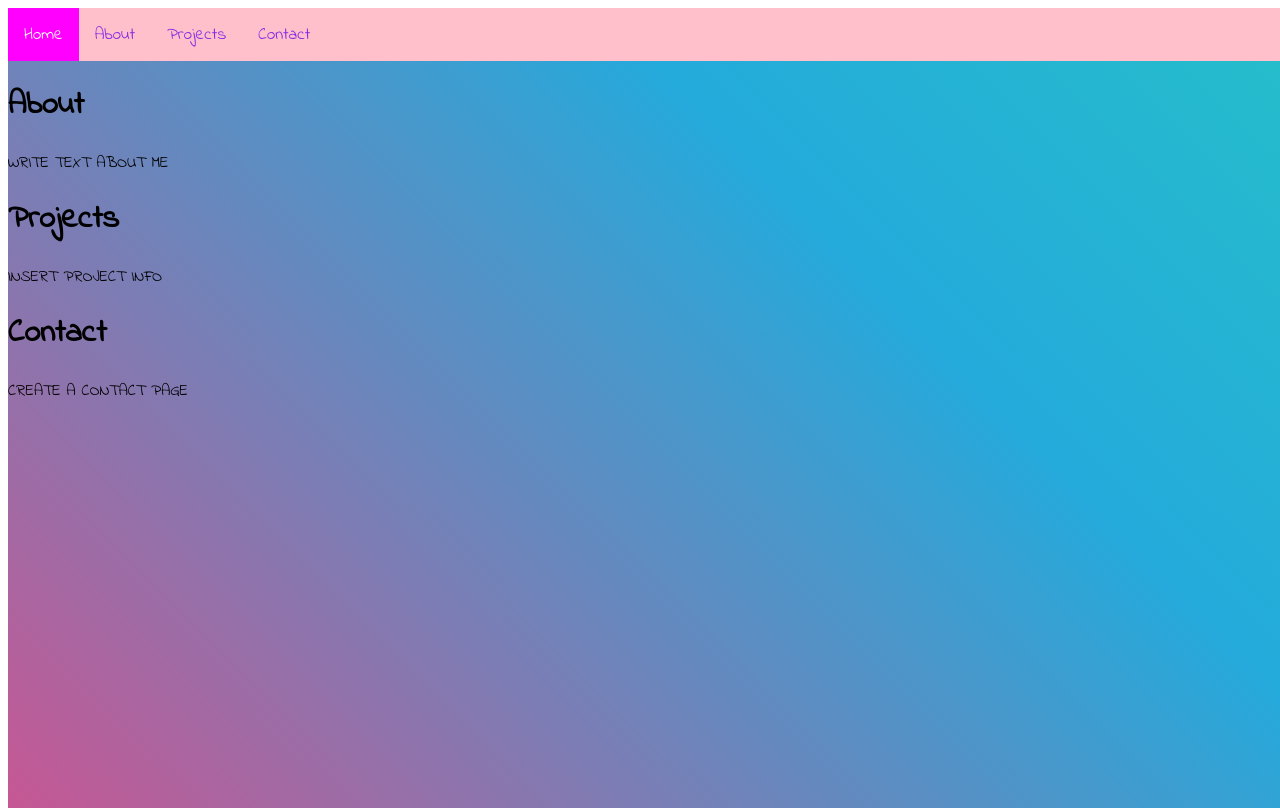
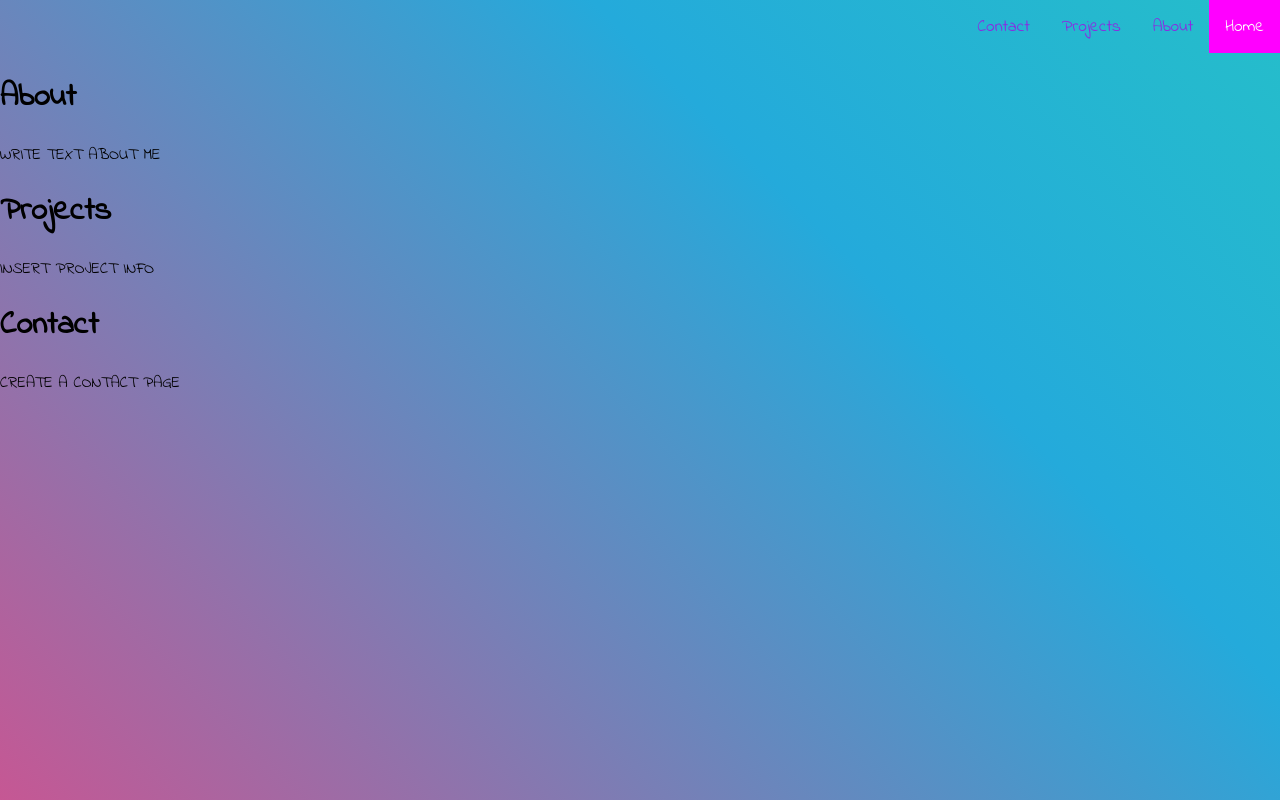
Before and after one commit to RebekahKirk/portfolio, a plain HTML site: page index.html in a window 1280 px wide. Drawn offline with Linux system fonts and the light colour scheme.

Commit message:
Uploading changes

```diff
--- a/style.css
+++ b/style.css
@@ -1,18 +1,21 @@
 @import url('https://fonts.googleapis.com/css2?family=Indie+Flower&display=swap');
 
 /* font-family: 'Indie Flower', cursive; */
-
+body {
+    margin:0;
+}
 * {
     font-family: 'Indie Flower', cursive;
 }
 /* Navbar background */
 .topnav {
-    background-color: pink;
+    /* background-color: pink; */
     overflow: hidden;
 }
 /* Styles the links inside the Navbar*/
 .topnav a{
-    float: left;
+    float: right;
+
     color: blueviolet;
     text-align: center;
     padding: 14px 16px;
@@ -29,8 +32,7 @@
     background-color: fuchsia;
     Color: white;
 }
-
-  .wrapper {
+.wrapper {
     width: 100%;
     height: 100%;
     position: absolute;
@@ -39,6 +41,7 @@
     animation: gradient 16s linear infinite;
     animation-direction: alternate;
   }
+
 @keyframes gradient {
     0% {background-position: 0%}
     100% {background-position: 100%}
```
